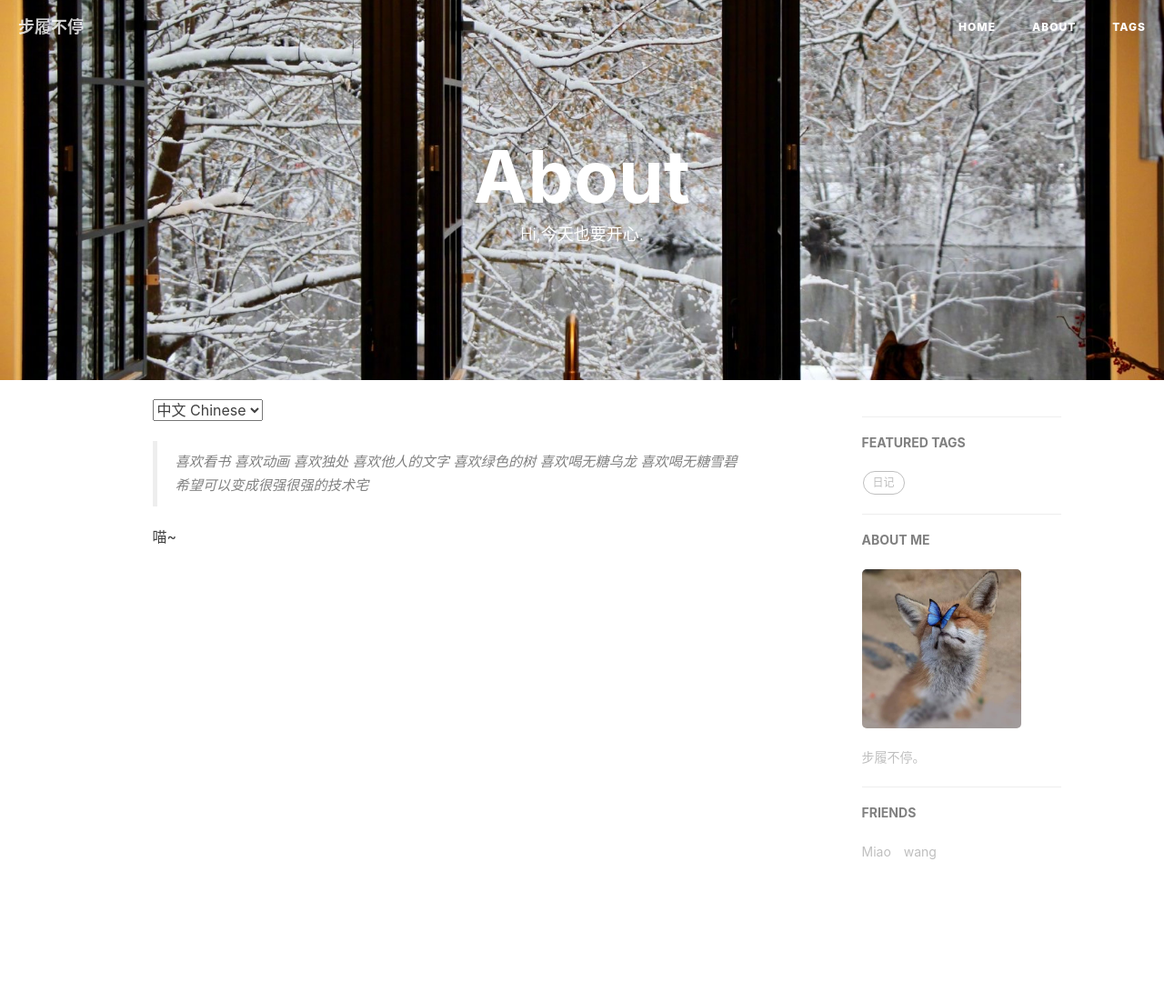
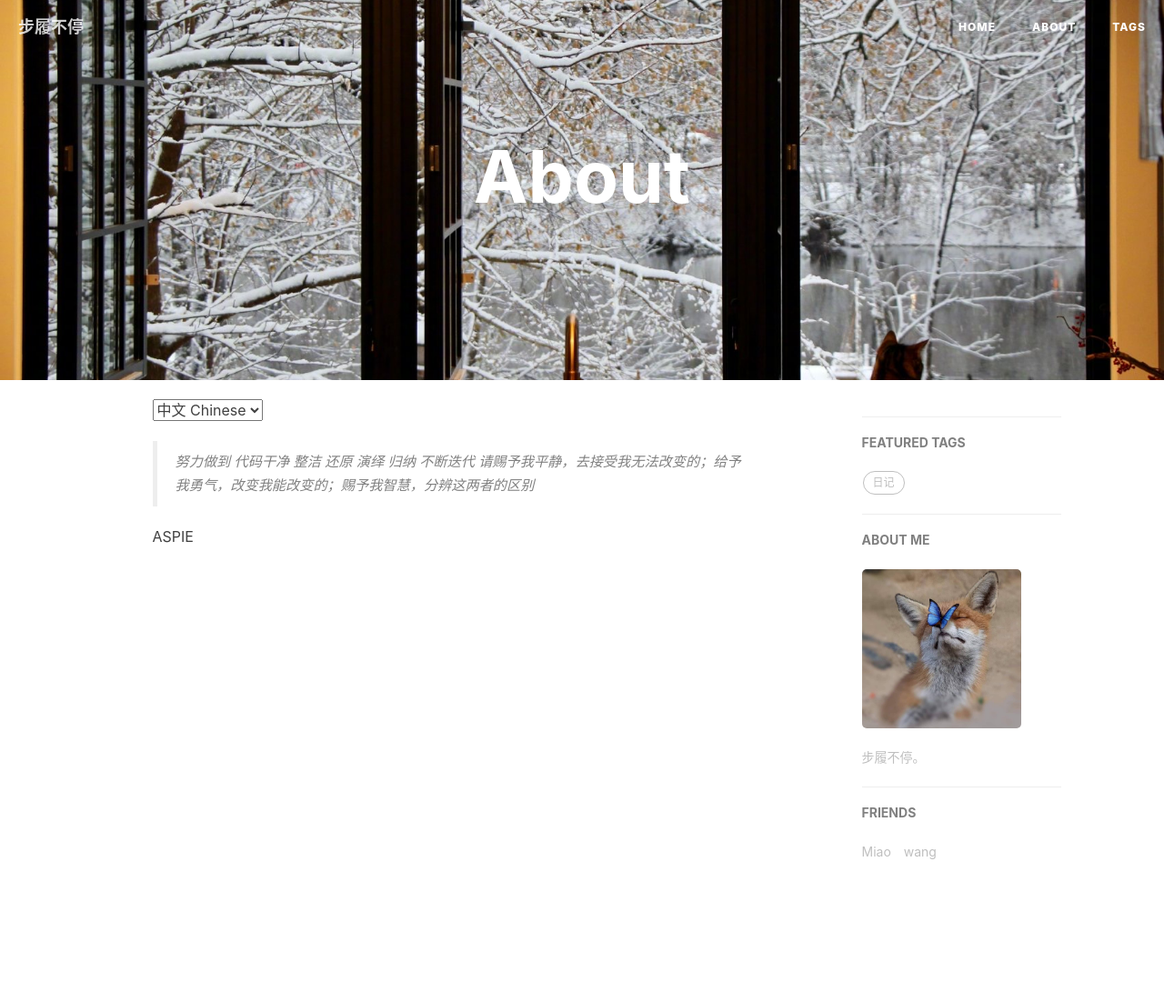
Before and after one commit to machine411/machine411.github.io, a Jekyll site: the page built from about.html, in a window 1280 px wide. Shown: the whole page at 91% size. Built offline with Jekyll 4.4.1, drawn with Linux system fonts in a browser that asks for light colours; nearby versions of some CDN libraries; comment, search, counter and statistics services are not loaded.

Commit message:
update_about_page
update my description and my quotes;)

```diff
--- a/about.html
+++ b/about.html
@@ -1,7 +1,7 @@
 ---
 layout: page
 title: "About"
-description: "Hi,今天也要开心."
+description: "."
 header-img: "img/cat.jpeg"
 ---
 
@@ -14,16 +14,12 @@ header-img: "img/cat.jpeg"
 <!-- Chinese Version -->
 <div class="zh post-container">
     <blockquote>
-       喜欢看书
-       喜欢动画
-       喜欢独处
-       喜欢他人的文字
-       喜欢绿色的树
-       喜欢喝无糖乌龙
-       喜欢喝无糖雪碧
-       希望可以变成很强很强的技术宅
+        努力做到 代码干净 整洁
+        还原 演绎 归纳
+        不断迭代
+        请赐予我平静，去接受我无法改变的；给予我勇气，改变我能改变的；赐予我智慧，分辨这两者的区别
     </blockquote>
-    喵~
+    ASPIE
 
 
 
```
Also changed, not shown: other parts of about.html (+1 -1 lines), img/IMG_4566.JPG (deleted).
